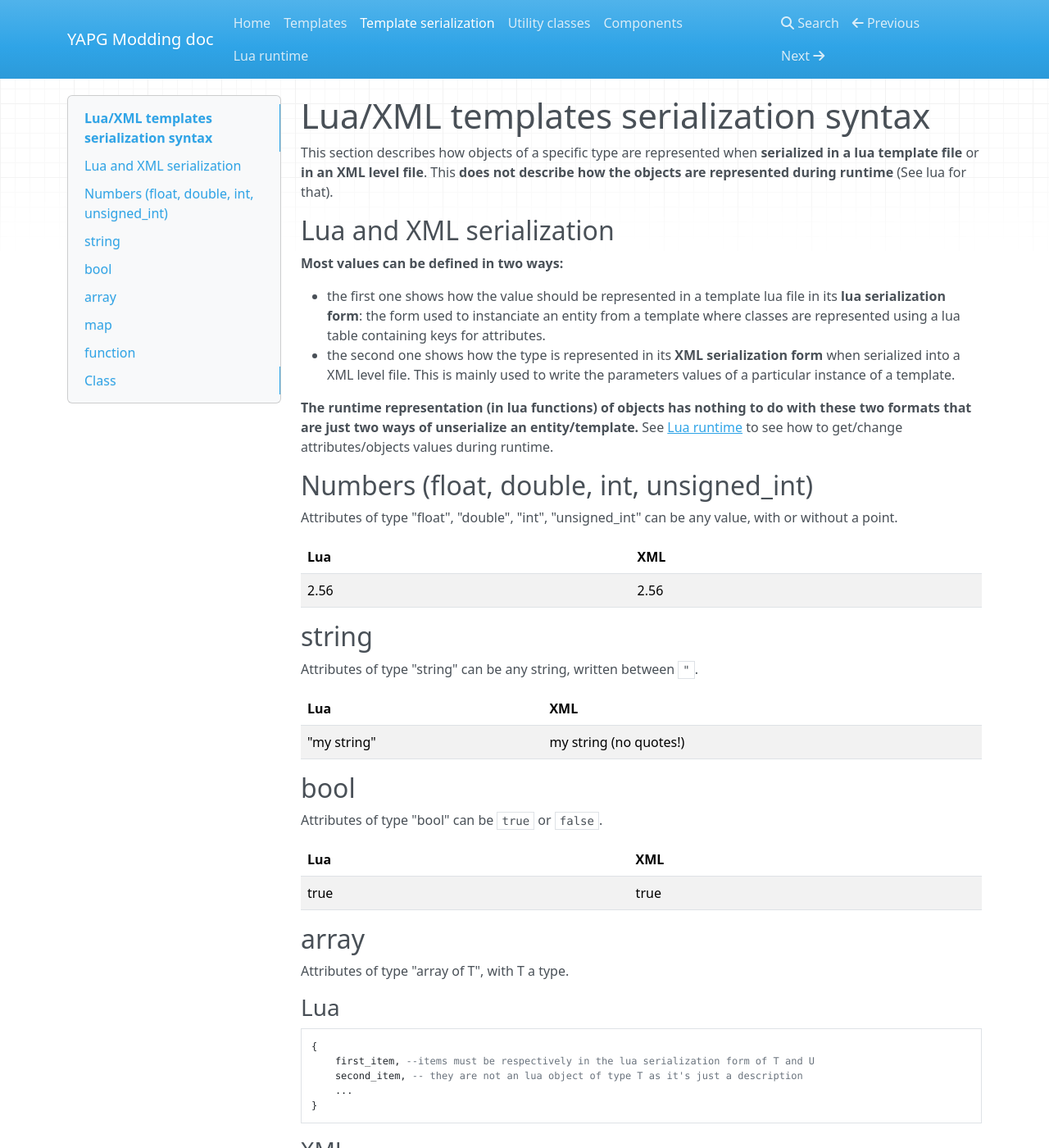
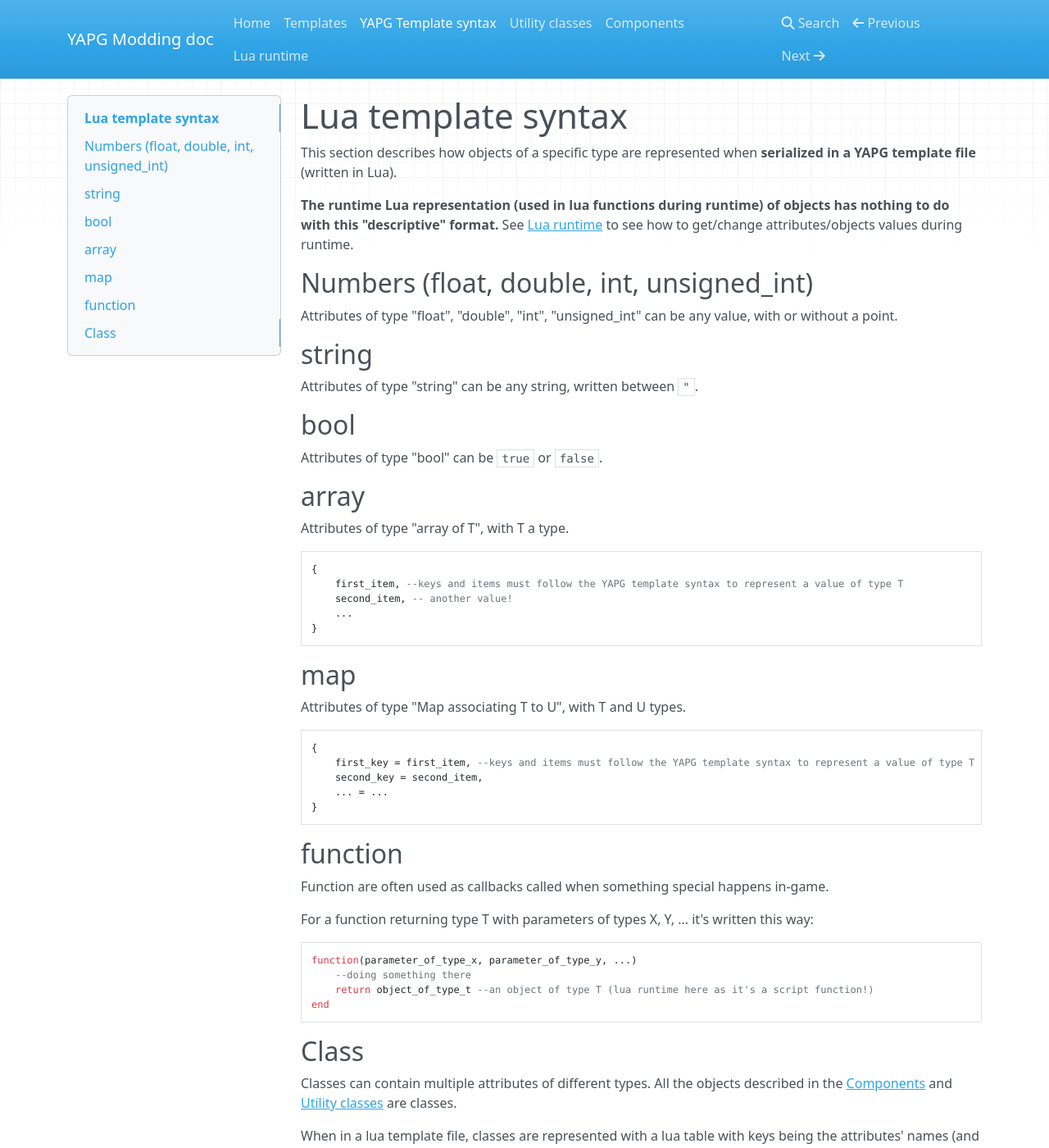
Before and after one commit to victorlevasseur/YAPG-modding-doc, an MkDocs documentation site: the page built from docs/serialization-format.md, in a window 1280 px wide and 1400 px high. Shown: the whole window at 82% size. Built offline with MkDocs 1.6.1, drawn with Linux system fonts in a browser that asks for light colours; nearby versions of some CDN libraries; old or Windows-style settings are respelled for this version of MkDocs; some of the changed text lies outside the part shown.

````diff
--- a/docs/serialization-format.md
+++ b/docs/serialization-format.md
@@ -1,116 +1,52 @@
-# Lua/XML templates serialization syntax
+# Lua template syntax
 
 This section describes how objects of a specific type are represented
-when **serialized in a lua template file** or **in an XML level file**.
-This **does not describe how the objects are represented during
-runtime** (See lua for that).
+when **serialized in a YAPG template file** (written in Lua).
 
-## Lua and XML serialization
-
-**Most values can be defined in two ways:**
-
--   the first one shows how the value should be represented in a
-    template lua file in its **lua serialization form**: the form used
-    to instanciate an entity from a template where classes are
-    represented using a lua table containing keys for attributes.
--   the second one shows how the type is represented in its **XML
-    serialization form** when serialized into a XML level file. This is
-    mainly used to write the parameters values of a particular instance
-    of a template.
-
-**The runtime representation (in lua functions) of objects has nothing
-to do with these two formats that are just two ways of unserialize an
-entity/template.** See [Lua runtime](lua.md) to see how to get/change attributes/objects
-values during runtime.
+**The runtime Lua representation (used in lua functions during runtime) of objects
+has nothing to do with this "descriptive" format.** See [Lua runtime](lua.md) to
+see how to get/change attributes/objects values during runtime.
 
 ## Numbers (float, double, int, unsigned_int)
 
 Attributes of type "float", "double", "int", "unsigned_int" can be any
 value, with or without a point.
 
-Lua | XML
-----|----
-2.56 | 2.56
-
 ## string
 
 Attributes of type "string" can be any string, written between `"`.
-
-Lua | XML
-----|----
-"my string" | my string (no quotes!)
 
 ## bool
 
 Attributes of type "bool" can be `true` or `false`.
 
-Lua | XML
-----|----
-true | true
-
 ## array
 
 Attributes of type "array of T", with T a type.
 
-### Lua
-
 ```lua
 {
-    first_item, --items must be respectively in the lua serialization form of T and U
-    second_item, -- they are not an lua object of type T as it's just a description
+    first_item, --keys and items must follow the YAPG template syntax to represent a value of type T
+    second_item, -- another value!
     ...
 }
 ```
-
-### XML
-
-```xml
-<value>first_item_value</value>
-<!-- first_item_value is the XML serialization form of T -->
-<value>second_item_value</value>
-...
-```
-
-In this form, the table contains real objects of type T (a real lua
-type).
 
 ## map
 
 Attributes of type "Map associating T to U", with T and U types.
 
-### Lua
-
 ```lua
 {
-    first_key = first_item, --keys and items must be in the lua serialization form of T
-    second_key = second_item, -- they are not an lua object of type T or U as it's just a description
+    first_key = first_item, --keys and items must follow the YAPG template syntax to represent a value of type T
+    second_key = second_item,
     ... = ...
 }
 ```
 
-### XML
-
-```xml
-<pair>
-    <key>first_key_value</key>
-    <!-- first_item_key is the XML serialization form of T -->
-    <value>first_item_value</value>
-    <!-- first_item_value is the XML serialization form of U -->
-</pair>
-<pair>
-    <key>second_key_value</key>
-    <value>second_item_value</value>
-</pair>
-...
-```
-
-In this form, the table contains real objects of type T and U (a real
-lua type).
-
 ## function
 
-Function are only defined in template lua files. So, only the lua form
-exists.
+Function are often used as callbacks called when something special happens in-game.
 
 For a function returning type T with parameters of types X, Y, ... it's
 written this way:
@@ -118,7 +54,7 @@ written this way:
 ```lua
 function(parameter_of_type_x, parameter_of_type_y, ...)
     --doing something there
-    return object_of_type_t --an object of type T
+    return object_of_type_t --an object of type T (lua runtime here as it's a script function!)
 end
 ```
 
@@ -128,9 +64,9 @@ Classes can contain multiple attributes of different types. All the
 objects described in the [Components](components.md)
 and [Utility classes](utility-classes.md) are classes.
 
-When serialized in a lua template file, classes are represented with a
+When in a lua template file, classes are represented with a
 lua table with keys being the attributes' names (and the associated
-values being the lua serialized representation of the values).
+values being the lua template syntax of the values).
 
 For example, for a class name MyClass containing two attributes (a1 of
 type T and a2 of type U), we can describe the class like this:
@@ -139,17 +75,7 @@ type T and a2 of type U), we can describe the class like this:
 
 ```lua
 {
-    a1 = value_of_a1, --must be the lua serialization form of the type T
-    a2 = value_of_a2, --must be the lua serialization form of the type U
+    a1 = value_of_a1, -- must follow the YAPG template syntax to represent a value of type T
+    a2 = value_of_a2, -- must follow the YAPG template syntax to represent a value of type U
 }
 ```
-
-### XML
-
-```xml
-<a1>value_of_a1</a1>
-<!-- value_of_a1 must be the XML serialization form of the type T -->
-<a2>value_of_a2</a2>
-```
-
-**XML serialization form not yet implemented in the engine**
--- a/mkdocs.yml
+++ b/mkdocs.yml
@@ -2,7 +2,7 @@ site_name: YAPG Modding doc
 pages:
 - Home: index.md
 - Templates: templates.md
-- Template serialization: serialization-format.md
+- YAPG Template syntax: serialization-format.md
 - Utility classes: utility-classes.md
 - Components: components.md
 - Lua runtime: lua.md
````
Also changed, not shown: docs/components.md (+9 -10 lines), docs/templates.md (+4 -4 lines), docs/utility-classes.md (+1 -2 lines).
